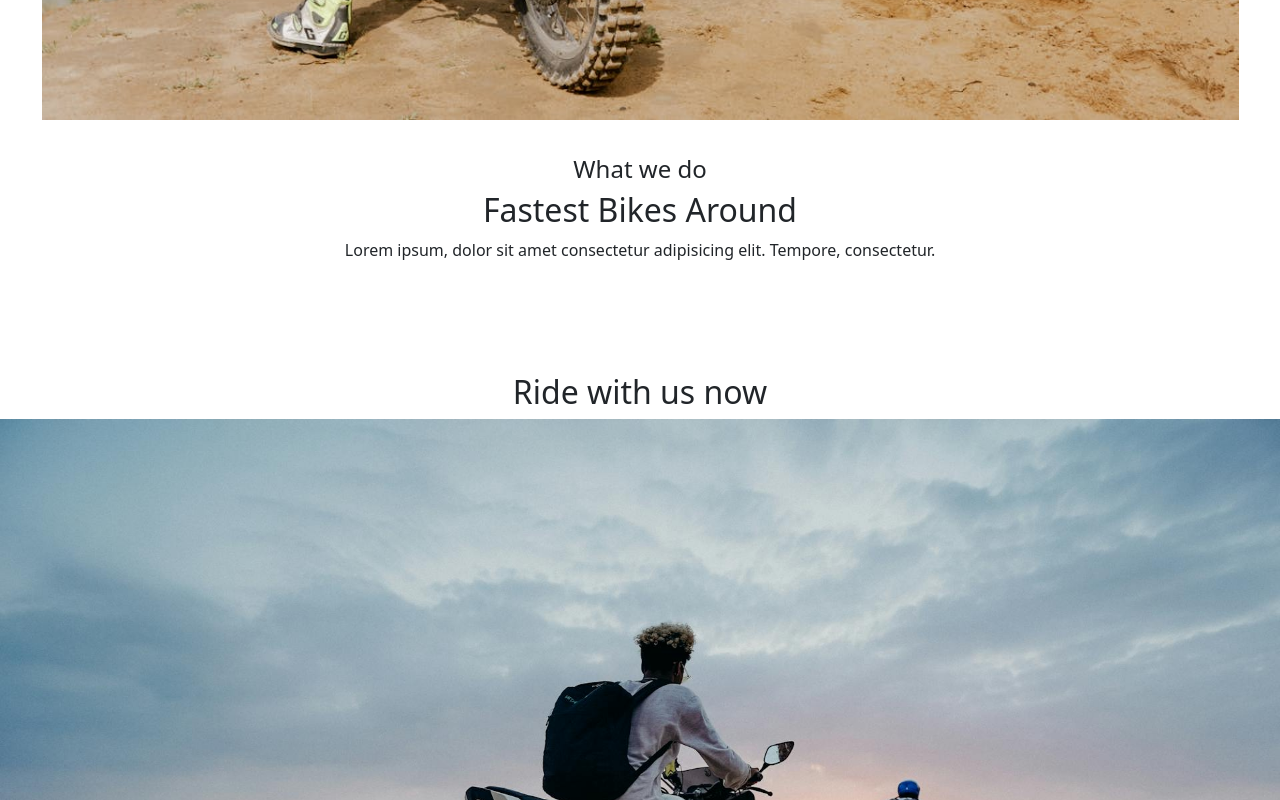
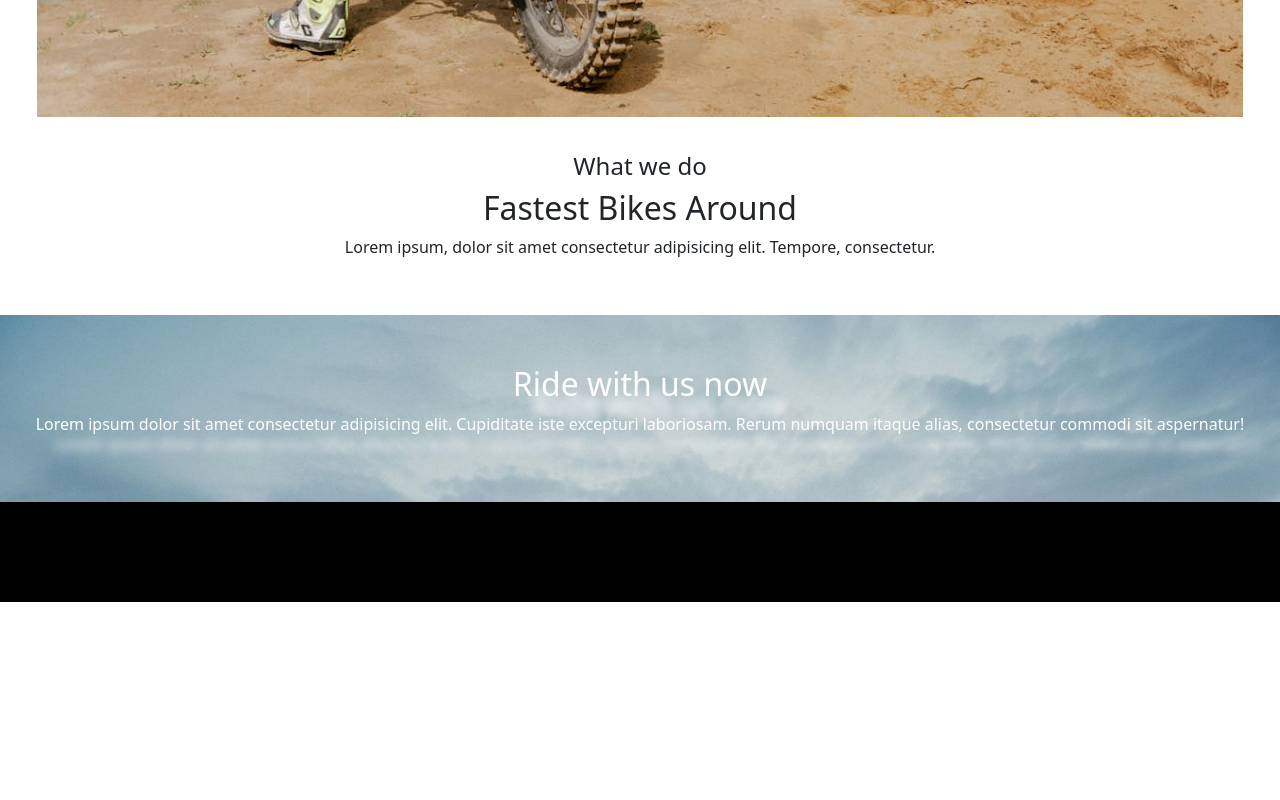
Before and after one commit to daronirl/shire-bikes, a plain HTML site: page index.html in a window 1280 px wide. Shown: the part 3063-3863 px from the top of the page. After the commit the page ends 3665 px from the top, so only its background shows below. Drawn offline with nearby package versions, Linux system fonts and the light colour scheme.

Commit message:
added a new section with image and text overriding

```diff
--- a/index.html
+++ b/index.html
@@ -90,10 +90,15 @@
    </section>
 
      <section class="ride-now">
-      <h2>Ride with us now</h2>
-        <img src="./images/ridenow.jpg" alt="">
+         <h2>Ride with us now</h2>
+         <p>Lorem ipsum dolor sit amet consectetur adipisicing elit. Cupiditate iste excepturi laboriosam. Rerum numquam itaque alias, consectetur commodi sit aspernatur!</p>
+
    </section>
 </main>
+
+<footer>
+
+</footer>
 
 
 
--- a/style.css
+++ b/style.css
@@ -80,7 +80,7 @@ header {
     justify-content: center;
     align-items: center;
     text-align: center;
-    padding: 10px;
+    padding: 5px;
 }
 
 
@@ -105,9 +105,26 @@ header {
     align-items: center;
     text-align: center;
     padding: 50px 0;
+    background-image: url('./images/ridenow.jpg');
+    background-repeat: no-repeat;
+    background-size: cover;
+
 }
 
-.ride-now img {
-    max-width: 100%;
-    max-height: 100%;
+.ride-now h2 {
+    color: #fff;
+    text-shadow: white 20px 20px 10px;
 }
+
+.ride-now p {
+    color: #fff;
+    text-shadow: white 20px 20px 10px;
+
+}
+
+
+
+footer {
+    background-color: black;
+    padding: 50px;
+}
```
